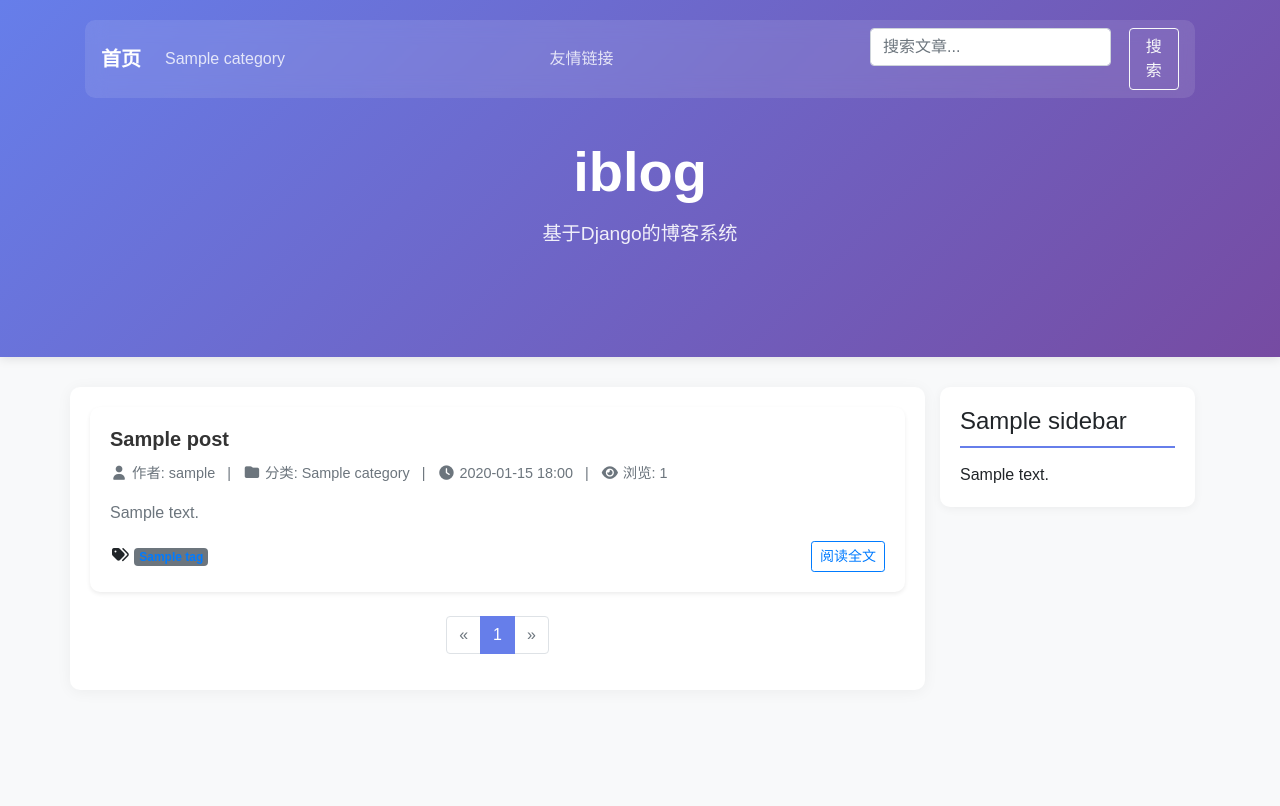
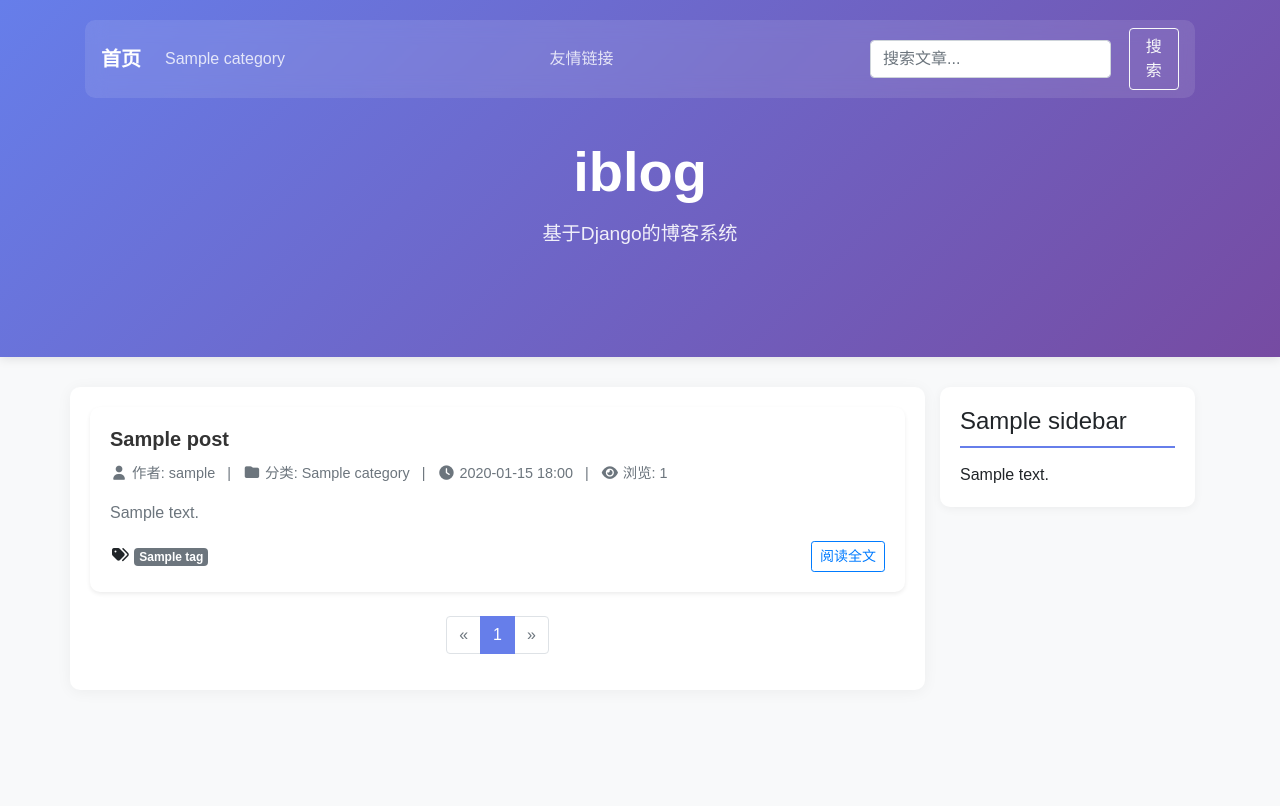
Before and after one commit to fst1122/ilog, a Django app: page / in a window 1280 px wide. Shown: the top 806 px of the page. Run offline with Django 5.2, Linux system fonts and the light colour scheme; tables that the repository leaves empty hold one stand-in row (values such as "Sample post"); some libraries are stand-ins or nearby versions.

Commit message:
修改样式

```diff
--- a/iblog/iblog/themes/bootstrap/templates/blog/base.html
+++ b/iblog/iblog/themes/bootstrap/templates/blog/base.html
@@ -97,6 +97,7 @@
         .search-form {
             display: flex;
             gap: 10px;
+            align-items: center;
         }
         @media (max-width: 768px) {
             .head {
--- a/iblog/iblog/themes/bootstrap/templates/blog/list.html
+++ b/iblog/iblog/themes/bootstrap/templates/blog/list.html
@@ -130,6 +130,9 @@
             .post-item .card-title a:hover {
                 color: #667eea;
             }
+            .post-tags .badge {
+                color: #ffffff !important; /* 设置标签文字为白色 */
+            }
             .post-meta {
                 font-size: 0.9rem;
             }
```
Also changed, not shown: iblog/iblog/settings/product.py (added).
